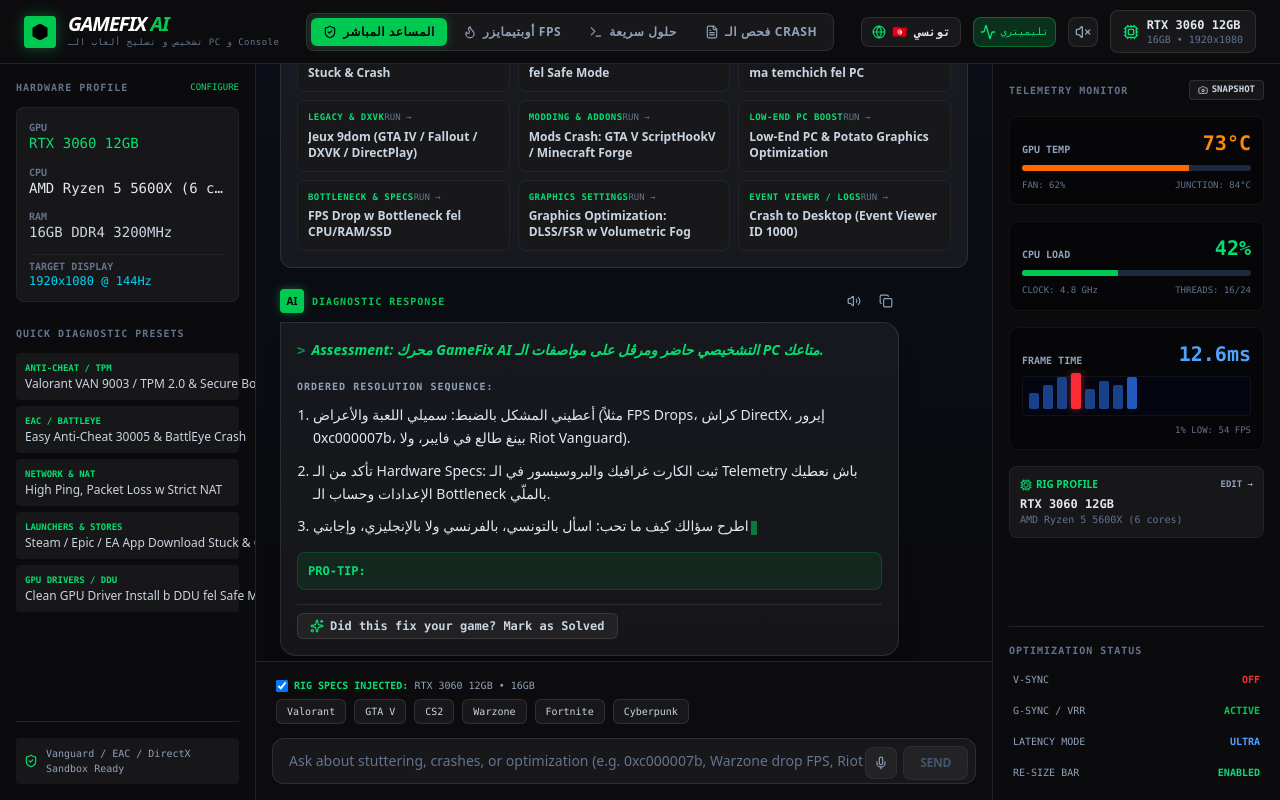
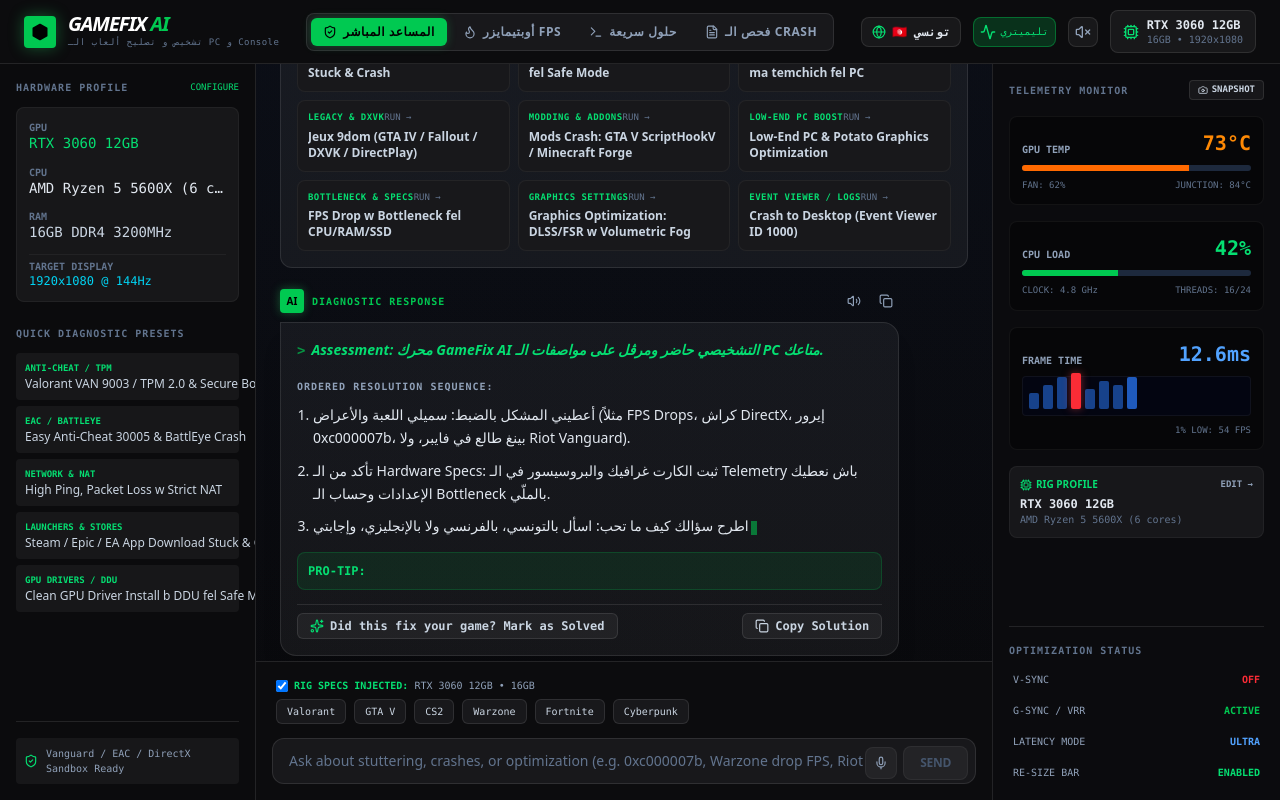
Before and after one commit to mouldigx/GameFix-v2, a React (Vite) app: page / in a window 1280 px wide. Built offline with nearby package versions, Linux system fonts and the light colour scheme.

Commit message:
Update MessageItem.tsx

```diff
--- a/src/components/MessageItem.tsx
+++ b/src/components/MessageItem.tsx
@@ -275,8 +275,8 @@ export const MessageItem: React.FC<MessageItemProps> = ({
           </div>
         )}
 
-        {/* Mark Resolved Action */}
-        <div className="pt-2 border-t border-white/10 flex items-center justify-between">
+        {/* Mark Resolved Action & Copy Solution */}
+        <div className="pt-2 border-t border-white/10 flex flex-wrap items-center justify-between gap-2">
           {message.isResolved ? (
             <div className="flex items-center gap-1.5 text-xs text-green-400 font-mono font-bold">
               <CheckCircle2 className="w-4 h-4" />
@@ -291,6 +291,15 @@ export const MessageItem: React.FC<MessageItemProps> = ({
               <span>Did this fix your game? Mark as Solved</span>
             </button>
           )}
+
+          <button
+            onClick={() => handleCopy(message.content)}
+            className="flex items-center gap-1.5 px-3 py-1 rounded-md bg-white/5 hover:bg-white/10 border border-white/10 text-slate-300 text-xs font-mono font-bold transition group"
+            title="Copy Solution"
+          >
+            {copied ? <Check className="w-3.5 h-3.5 text-green-400" /> : <Copy className="w-3.5 h-3.5 group-hover:text-white" />}
+            <span className={copied ? "text-green-400" : ""}>{copied ? 'COPIED!' : 'Copy Solution'}</span>
+          </button>
         </div>
       </div>
 
```
